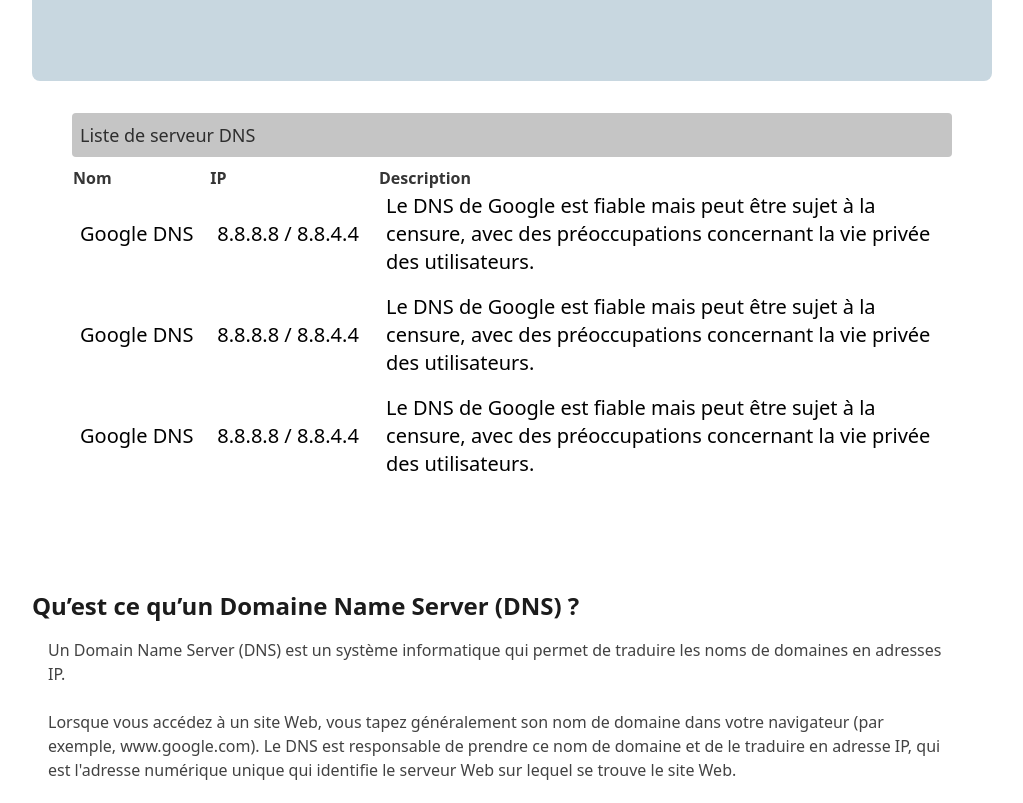
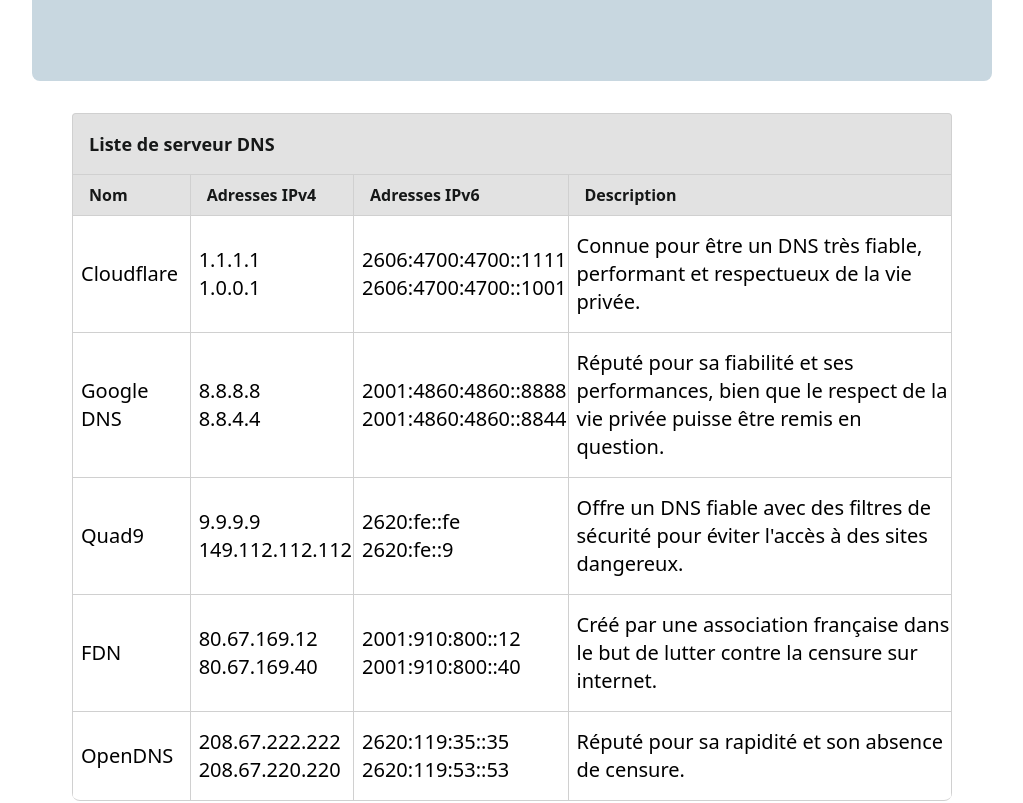
Before and after one commit to changetondns/changetondns.fr, a Vue app: page / in a window 1280 px wide. Shown: the part 1240-2043 px from the top of the page, without its empty margins (128-1151 px from the left). Built offline with nearby package versions, Linux system fonts and the light colour scheme.

Commit message:
amélioration de la detection de FAI

```diff
--- a/src/views/HomeView.vue
+++ b/src/views/HomeView.vue
@@ -23,54 +23,69 @@
       light_theme: true,
       selectedPlatform: 'w-11',
       dns_user: null,
-      loading: false
-    }
-  },
-
-  watch: {
-    light_theme(newTheme) {
-      console.log('Nouveau thème :', newTheme);
+      loading: false,
+      error: ''
     }
   },
 
   methods: {
     startDns() {
-      this.loading = true
-      setTimeout(() => {
-        this.dns();
-      }, 1500);
+      this.error = ''
+      if (!this.loading) {
+        this.loading = true
+        setTimeout(() => {
+          this.dns(0);
+        }, 20);
+      }
     },
 
-    dns() {
+    dns(retry) {
+      if (retry == 10) {
+        this.loading = false;
+        this.dns_user = null;
+
+        this.error = 'Votre fournisseur DNS nous est inconnu :('
+        return;
+      }
+
       let id = Math.random() * 32;
 
-      axios.get(`http://${id}.edns.ip-api.com/json`).then((res) => {
-        let data = res.data
-        axios.get(`http://ip-api.com/json/${data.dns.ip}?fields=62464`).then((res) => {
-          this.dns_user = {'name': res.data.org, 'ip': res.data.query, 'geo': data.dns.geo}
-          this.loading = false
-          }).catch((err) => {
-            console.log(err)
+      axios.get(`http://${id}.edns.ip-api.com/json`)
+      .then((res) => {
+        let data = res.data;
+
+        axios.get(`http://ip-api.com/json/${data.dns.ip}?fields=62464`)
+          .then((res) => {
+            if (!res.data.org) {
+              this.dns(retry + 1); // Relance la requête si l'information de l'organisation est manquante
+            } else {
+              this.dns_user = { 'name': res.data.org, 'ip': res.data.query, 'geo': data.dns.geo, 'reverse': res.data.reverse };
+              this.loading = false;
+            }
           })
-      }).catch((err) => {
-          console.log(err)
       })
+      .catch((err) => {
+        this.loading = false;
+        this.dns_user = null;
+
+        this.error = 'Une erreur s\'est produite :('
+      });
     }
   }
 }
 </script>
 
 <template>
-  <main :class="{ 'bg-[#161818]': !light_theme, 'bg-transition': true }">
-    <div class="flex float-right p-4 w-18 h-18" @click="light_theme = !light_theme">
-      <img class="w-8 h-8" :src="moon" v-if="light_theme"/>
-      <img class="w-8 h-8" :src="sun" v-else/>
-    </div>
+  <main class="" :class="{ 'bg-[#161818]': !light_theme, 'bg-transition': true }">
 
     <section class="mx-4 h-auto md:h-screen min-h-[800px] relative grid grid-cols-1 gap-1">
+      <div class="p-4 w-18 h-18" @click="light_theme = !light_theme">
+        <img class="w-8 h-8" :src="moon" v-if="light_theme"/>
+        <img class="w-8 h-8" :src="sun" v-else/>
+      </div>
       <!-- Titre -->
       <div>
-        <div class="flex flex-wrap w-fit max-w-sm sm:max-w-full m-auto mt-24">
+        <div class="flex flex-wrap w-fit max-w-sm sm:max-w-full m-auto">
           <p class="text-[#345BC1] text-[64px] font-semibold mx-auto sm:mx-3 text-center">Change ton</p>
           <div class="relative inline-block w-fit mx-auto">
             <p class="text-[#345BC1] text-[64px] font-semibold z-10 relative">DNS</p>
@@ -91,16 +106,20 @@
         </div>
 
         <div class="min-h-[200px] mt-8">
-          <p class="text-[#5E5E5E] text-center text-2xl max-w-2xl mx-auto" :class="{ 'text-[#F9F9F9]': !light_theme }" v-if="dns_user == null && !loading">
+          <p class="text-[#5E5E5E] text-center text-2xl max-w-2xl mx-auto" :class="{ 'text-[#F9F9F9]': !light_theme }" v-if="dns_user == null && !loading && error == ''">
             En cliquant sur le bouton, vous pourrez vérifier votre DNS et savoir si vous êtes soumis à la censure d'internet.
           </p>
           <div class="lds-facebook mx-auto relative" v-if="loading"><div></div><div></div><div></div></div>
 
-          <div v-show="dns_user && !loading">
+          <p class="text-[#5E5E5E] text-center text-2xl max-w-2xl mx-auto" :class="{ 'text-[#F9F9F9]': !light_theme }" v-if="error != ''">
+            {{ error }}
+          </p>
+
+          <div v-show="dns_user && !loading && error == ''">
             <div class="flex flex-nowrap max-w-xl mx-auto">
                 <div class="mx-auto">
                     <p class="text-[#1E1E1E] text-center text-2xl font-bold" :class="{ 'text-white': !light_theme}">Fournisseur</p>
-                    <p class="text-[#686868] text-center text-xl font-medium overflow-hidden truncate max-w-[200px]" :class="{ 'text-[#9A9A9A]': !light_theme }">{{ dns_user ? dns_user.geo : '' }}</p>
+                    <p class="text-[#686868] text-center text-xl font-medium overflow-hidden truncate max-w-[200px]" :class="{ 'text-[#9A9A9A]': !light_theme }">{{ dns_user ? dns_user.name : '' }}</p>
                 </div>
                 <div class="mx-auto">
                     <p class="text-[#1E1E1E] text-center text-2xl font-bold" :class="{ 'text-white': !light_theme }">Serveur DNS</p>
@@ -108,7 +127,7 @@
                 </div>
             </div>
 
-            <p class="text-[#EC0000] text-center text-2xl max-w-2xl mx-auto font-medium mt-4" :class="{ 'text-[#F55C5C]': !light_theme }" v-if="dns_user && ['France - Bouygues Telecom ISP'].some(str => str.includes(dns_user.geo))">
+            <p class="text-[#EC0000] text-center text-2xl max-w-2xl mx-auto font-medium mt-4" :class="{ 'text-[#F55C5C]': !light_theme }" v-if="dns_user && ['France - Bouygues Telecom ISP'].some(str => str.includes(dns_user.name))">
                 Vulnérable
             </p>
             <p class="text-[#21FF1D] text-center text-2xl max-w-2xl mx-auto font-medium mt-4" :class="{ 'text-[#85FC82]': !light_theme }" v-else>
@@ -119,7 +138,6 @@
 
         </div>
       </div>
-
 
       <!-- bulle d'info-->
       <div class="max-w-3xl bg-[#2E2D39] p-4 rounded-lg mx-auto relative h-fit mt-12" :class="{ 'bg-[#8591FA]': !light_theme }">
@@ -150,36 +168,107 @@
         <Tutorial :plateforme="selectedPlatform" :theme="light_theme"/>
       </div>
 
-      <div class="w-11/12 mt-8 mx-auto rounded-lg">
-        <div class="rounded rounded bg-[#C5C5C5] p-2" :class="{ 'bg-[#4E5DE0]': !light_theme }">
-          <p class="text-lg text-[#2E2E2E]" :class="{ 'text-[#D2D2D2]': !light_theme }">Liste de serveur DNS</p>
+      <div class="w-11/12 mt-8 mx-auto">
+        <div class="rounded-t bg-[#e2e2e2] px-2 py-4 border-x border-t border-[#d0d0d0]" :class="{ 'bg-[#1C1E1E]  border-black': !light_theme }">
+          <p class="text-lg text-[#161818] font-bold px-2" :class="{ 'text-[#F1F1F1]': !light_theme }">Liste de serveur DNS</p>
         </div>
 
-        <div class="overflow-x-auto">
-          <table class="table-auto overflow-scroll w-full mt-2 min-w-[800px]">
-            <thead class="text-[#363636]" :class="{ 'text-[#D2D2D2]': !light_theme }">
+        <div class="overflow-x-auto rounded-b-lg border-b border-[#d0d0d0]" :class="{ 'border-black': !light_theme }">
+          <table class="table-auto overflow-scroll w-full min-w-[800px]">
+            <thead class="text-[#161818] bg-[#e2e2e2]" :class="{ 'text-white bg-[#1C1E1E]': !light_theme }">
               <tr>
-                <th class="text-left">Nom</th>
-                <th class="text-left">IP</th>
-                <th class="text-left">Description</th>
+                <th class="text-left pl-4 py-2 border border-[#d0d0d0]" :class="{ 'border-black': !light_theme }">Nom</th>
+                <th class="text-left pl-4 border border-[#d0d0d0]" :class="{ 'border-black': !light_theme }">Adresses IPv4</th>
+                <th class="text-left pl-4 border border-[#d0d0d0]" :class="{ 'border-black': !light_theme }">Adresses IPv6</th>
+                <th class="text-left pl-4 border border-[#d0d0d0]" :class="{ 'border-black': !light_theme }">Description</th>
               </tr>
             </thead>
-            <tbody class="text-xl text-black font-medium" :class="{ 'text-[#FFFFFF]': !light_theme }">
-              <tr>
-                <td class="pl-2 pb-4">Google DNS</td>
-                <td class="pl-2 pb-4">8.8.8.8 / 8.8.4.4</td>
-                <td class="pl-2 max-w-lg pb-4">Le DNS de Google est fiable mais peut être sujet à la censure, avec des préoccupations concernant la vie privée des utilisateurs.</td>
+            <tbody class="text-xl text-black" :class="{ 'text-[#FFFFFF]': !light_theme }">
+              <tr class="hover:bg-[#E3E3E3]" :class="{ 'hover:bg-[#1C1E1E]': !light_theme }">
+                <td class="pl-2 py-4 border-x border-t border-[#d0d0d0]" :class="{ 'border-black': !light_theme }">
+                  Cloudflare
+                </td>
+                <td class="pl-2 py-4 border-x border-t border-[#d0d0d0]" :class="{ 'border-black': !light_theme }">
+                  1.1.1.1<br />
+                  1.0.0.1
+                </td>
+                <td class="pl-2 py-4 border-x border-t border-[#d0d0d0]" :class="{ 'border-black': !light_theme }">
+                  2606:4700:4700::1111<br />
+                  2606:4700:4700::1001
+                </td>
+                <td class="pl-2 max-w-lg py-4 border-x border-t border-[#d0d0d0]" :class="{ 'border-black': !light_theme }">
+                  Connue pour être un DNS très fiable, performant et respectueux de la vie privée.
+                </td>
               </tr>
-              <tr>
-                <td class="pl-2 pb-4">Google DNS</td>
-                <td class="pl-2 pb-4">8.8.8.8 / 8.8.4.4</td>
-                <td class="pl-2 max-w-lg pb-4">Le DNS de Google est fiable mais peut être sujet à la censure, avec des préoccupations concernant la vie privée des utilisateurs.</td>
+
+              <tr class="hover:bg-[#E3E3E3]" :class="{ 'hover:bg-[#1C1E1E]': !light_theme }">
+                <td class="pl-2 py-4 border-x border-t border-[#d0d0d0]" :class="{ 'border-black': !light_theme }">
+                  Google DNS
+                </td>
+                <td class="pl-2 py-4 border-x border-t border-[#d0d0d0]" :class="{ 'border-black': !light_theme }">
+                  8.8.8.8<br />
+                  8.8.4.4
+                </td>
+                <td class="pl-2 py-4 border-x border-t border-[#d0d0d0]" :class="{ 'border-black': !light_theme }">
+                  2001:4860:4860::8888<br />
+                  2001:4860:4860::8844
+                </td>
+                <td class="pl-2 max-w-lg py-4 border-t border-x border-[#d0d0d0]" :class="{ 'border-black': !light_theme }">
+                  Réputé pour sa fiabilité et ses performances, bien que le respect de la vie privée puisse être remis en question.
+                </td>
               </tr>
-              <tr>
-                <td class="pl-2 pb-4">Google DNS</td>
-                <td class="pl-2 pb-4">8.8.8.8 / 8.8.4.4</td>
-                <td class="pl-2 max-w-lg pb-4">Le DNS de Google est fiable mais peut être sujet à la censure, avec des préoccupations concernant la vie privée des utilisateurs.</td>
+
+              <tr class="hover:bg-[#E3E3E3]" :class="{ 'hover:bg-[#1C1E1E]': !light_theme }">
+                <td class="pl-2 py-4 border-x border-t border-[#d0d0d0]" :class="{ 'border-black': !light_theme }">
+                  Quad9
+                </td>
+                <td class="pl-2 py-4 border-x border-t border-[#d0d0d0]" :class="{ 'border-black': !light_theme }">
+                  9.9.9.9<br />
+                  149.112.112.112
+                </td>
+                <td class="pl-2 py-4 border-x border-t border-[#d0d0d0]" :class="{ 'border-black': !light_theme }">
+                  2620:fe::fe<br />
+                  2620:fe::9
+                </td>
+                <td class="pl-2 max-w-lg py-4 border-t border-x border-[#d0d0d0]" :class="{ 'border-black': !light_theme }">
+                  Offre un DNS fiable avec des filtres de sécurité pour éviter l'accès à des sites dangereux.
+                </td>
               </tr>
+
+              <tr class="hover:bg-[#E3E3E3]" :class="{ 'hover:bg-[#1C1E1E]': !light_theme }">
+                <td class="pl-2 py-4 border-x border-t border-[#d0d0d0]" :class="{ 'border-black': !light_theme }">
+                  FDN
+                </td>
+                <td class="pl-2 py-4 border-x border-t border-[#d0d0d0]" :class="{ 'border-black': !light_theme }">
+                  80.67.169.12<br />
+                  80.67.169.40
+                </td>
+                <td class="pl-2 py-4 border-x border-t border-[#d0d0d0]" :class="{ 'border-black': !light_theme }">
+                  2001:910:800::12<br />
+                  2001:910:800::40
+                </td>
+                <td class="pl-2 max-w-lg py-4 border-t border-x border-[#d0d0d0]" :class="{ 'border-black': !light_theme }">
+                  Créé par une association française dans le but de lutter contre la censure sur internet.
+                </td>
+              </tr>
+
+              <tr class="hover:bg-[#E3E3E3]" :class="{ 'hover:bg-[#1C1E1E]': !light_theme }">
+                <td class="pl-2 py-4 border-x border-t border-[#d0d0d0]" :class="{ 'border-black': !light_theme }">
+                  OpenDNS
+                </td>
+                <td class="pl-2 py-4 border-x border-t border-[#d0d0d0]" :class="{ 'border-black': !light_theme }">
+                  208.67.222.222<br />
+                  208.67.220.220
+                </td>
+                <td class="pl-2 py-4 border-x border-t border-[#d0d0d0]" :class="{ 'border-black': !light_theme }">
+                  2620:119:35::35<br />
+                  2620:119:53::53
+                </td>
+                <td class="pl-2 max-w-lg py-4 border-t border-x border-[#d0d0d0]" :class="{ 'border-black': !light_theme }">
+                  Réputé pour sa rapidité et son absence de censure.
+                </td>
+              </tr>
+
             </tbody>
           </table>
         </div>
@@ -201,11 +290,9 @@
 
       <p class="text-[#1C1C1C] font-bold text-2xl mt-12" :class="{ 'text-white': !light_theme }">Qu’est ce qu’un DNS menteur ?</p>
       <p class="mt-4 ml-4 max-w-4xl text-[#424242] font-medium" :class="{ 'text-[#DBDBDB]': !light_theme }">
-        Un DNS menteur, également connu sous le nom de DNS falsifié ou de DNS empoisonné, est un type d'attaque informatique dans laquelle un cybercriminel modifie intentionnellement les réponses d'un serveur DNS afin de rediriger les utilisateurs vers un site Web frauduleux ou malveillant.
+        Le DNS menteur est une pratique utilisée par les fournisseurs d'accès à Internet (FAI) pour restreindre l'accès à certains sites web. Cette technique consiste à manipuler les réponses DNS afin de rediriger vos requêtes vers une adresse IP différente de celle attendue pour accéder au site censuré. Cette redirection peut être effectuée vers une page d'erreur standard ou vers un message indiquant que le site est inaccessible ou inexistant.
         <br/><br/>
-        Cela peut se produire lorsque le cybercriminel intercepte et modifie le trafic DNS en cours de route, ou lorsqu'il prend le contrôle d'un serveur DNS et modifie les enregistrements de zone pour diffuser des informations DNS incorrectes.
-        <br/><br/>
-        Lorsqu'un utilisateur accède à un site Web à partir d'un navigateur, le navigateur envoie une requête DNS pour résoudre le nom de domaine en adresse IP. Si le DNS est falsifié, le navigateur est redirigé vers un site Web frauduleux ou malveillant, ce qui peut entraîner des pertes financières, la perte de données personnelles ou d'autres conséquences négatives pour l'utilisateur.
+        L'utilisation du DNS menteur est souvent mise en place par les FAI en réponse à des obligations légales ou des pressions gouvernementales. Dans le cas mentionné, l'État français impose cette pratique aux FAI dans le but de bloquer l'accès à certains sites web qu'il juge inappropriés, illégaux ou contraires à sa politique.
       </p>
     </section>
 
```
